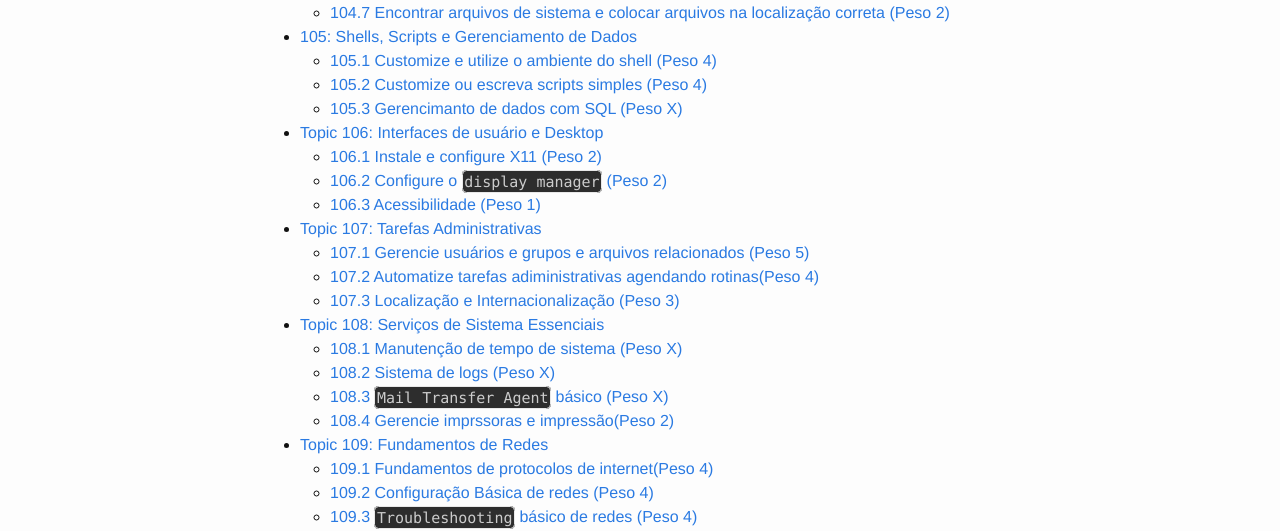
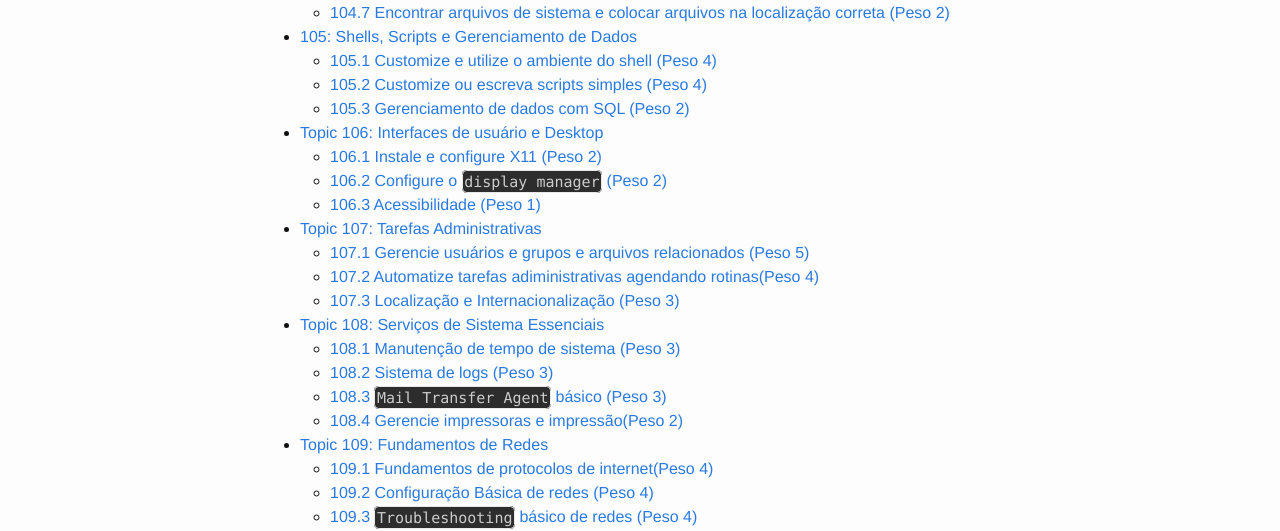
Before and after one commit to alphabraga/lpic1, a Jekyll site: the page built from index.md, in a window 1280 px wide. Shown: the part 715-1246 px from the top of the page. Built offline with Jekyll 4.4.1, drawn with Linux system fonts in a browser that asks for light colours.

Commit message:
pesos corretos

```diff
--- a/index.md
+++ b/index.md
@@ -58,7 +58,7 @@ title: Indice
 * [105: Shells, Scripts e Gerenciamento de Dados](/lpic1/105/shells-scripts-e-gerenciamento-de-dados "nada feito")
   * [105.1 Customize e utilize o ambiente do shell (Peso 4)](/lpic1/105/105-1-modifique-e-utilize-o-ambiente-shell "nada feito")
   * [105.2 Customize ou escreva scripts simples (Peso 4)](/lpic1/105/105-2-customize-ou-escreva-scripts-simples "nada feito")
-  * [105.3 Gerencimanto de dados com SQL (Peso X)](/lpic1/105/105-3-gerencimanto-de-dados-com-sql "nada feito")
+  * [105.3 Gerenciamento de dados com SQL (Peso 2)](/lpic1/105/105-3-gerencimanto-de-dados-com-sql "nada feito")
 
 * [Topic 106: Interfaces de usuário e Desktop](/lpic1/106/interfaces-de-usuario-e-desktop "nada feito")
   * [106.1 Instale e configure X11 (Peso 2)](/lpic1/106/106-1-instale-e-configure-X11 "nada feito")
@@ -71,10 +71,10 @@ title: Indice
   * [107.3 Localização e Internacionalização (Peso 3)](/lpic1/107/107-3-localizacao-e-internacionalizacao "nada feito")
 
 * [Topic 108: Serviços de Sistema Essenciais](/lpic1/108/servicos-de-sistema-essenciais "nada feito")
-  * [108.1 Manutenção de tempo de sistema (Peso X)](/lpic1/108/108-1-manutencao-de-tempo-de-sistema "nada feito")
-  * [108.2 Sistema de logs (Peso X)](/lpic1/108/108-2-sistema-de-logs "nada feito")
-  * [108.3 `Mail Transfer Agent` básico (Peso X)](/lpic1/108/108-3-mail-transfer-agent-basico "nada feito")
-  * [108.4 Gerencie imprssoras e impressão(Peso 2)](/lpic1/108/108-4-gerencie-impressoras-e-impressao "nada feito")
+  * [108.1 Manutenção de tempo de sistema (Peso 3)](/lpic1/108/108-1-manutencao-de-tempo-de-sistema "nada feito")
+  * [108.2 Sistema de logs (Peso 3)](/lpic1/108/108-2-sistema-de-logs "nada feito")
+  * [108.3 `Mail Transfer Agent` básico (Peso 3)](/lpic1/108/108-3-mail-transfer-agent-basico "nada feito")
+  * [108.4 Gerencie impressoras e impressão(Peso 2)](/lpic1/108/108-4-gerencie-impressoras-e-impressao "nada feito")
 
 * [Topic 109: Fundamentos de Redes](/lpic1/109/fundamentos-de-redes "nada feito")
   * [109.1 Fundamentos de protocolos de internet(Peso 4)](/lpic1/109/109-1-fundamentos-de-protocolos-de-internet "nada feito")
```
